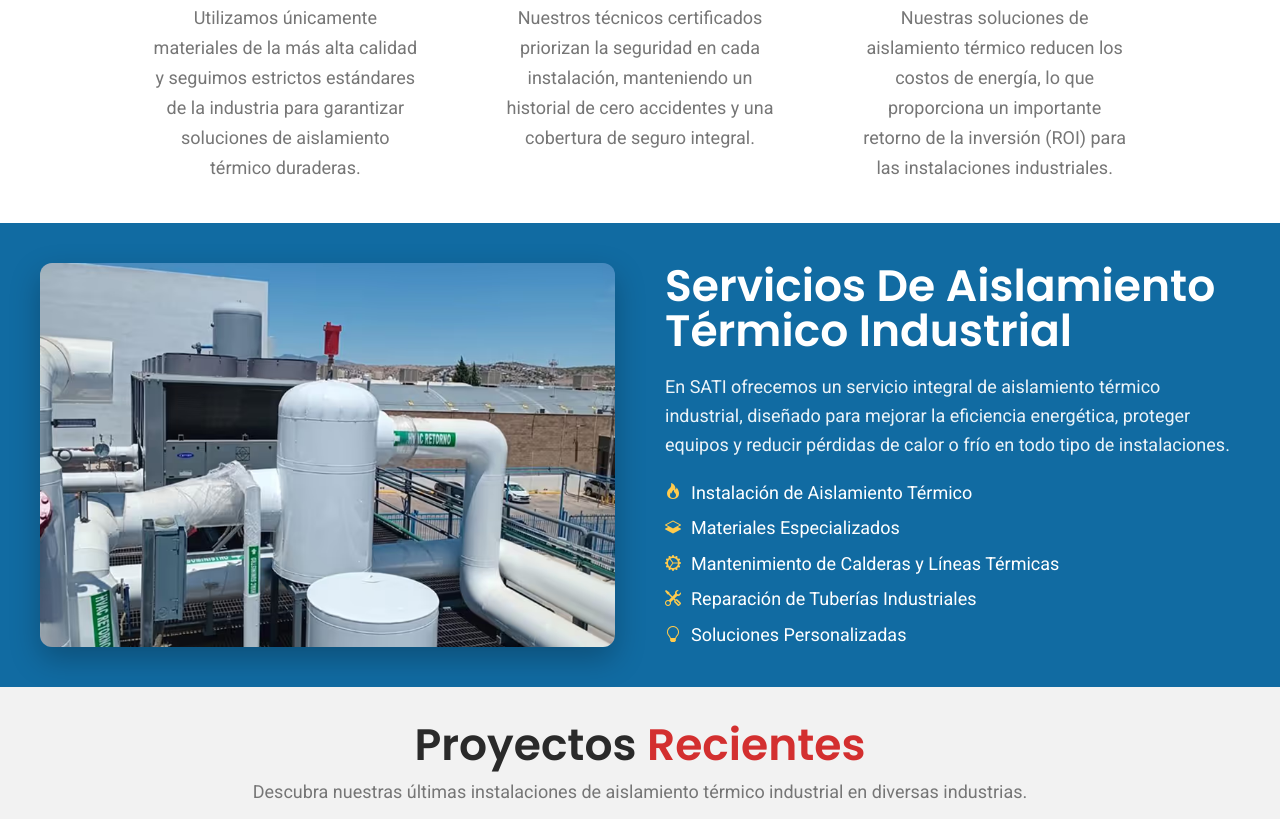
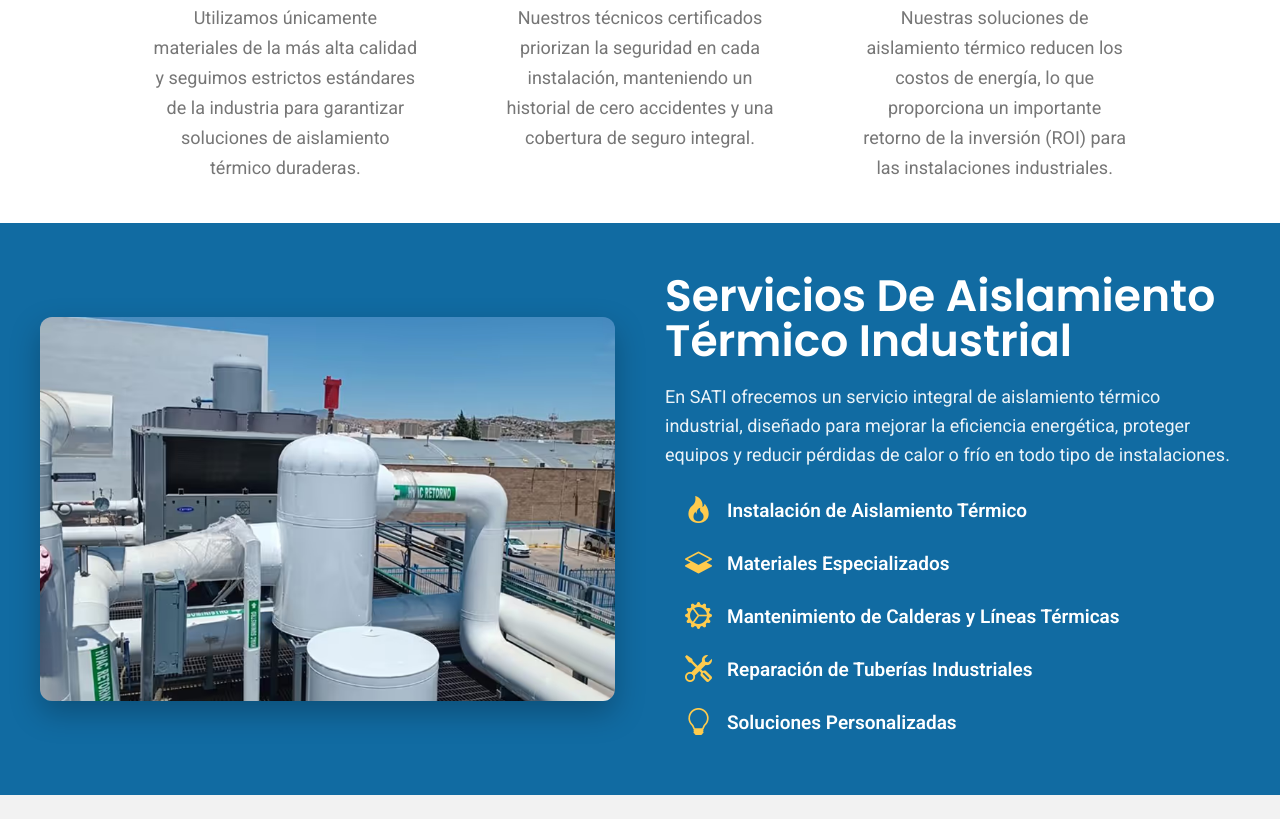
Before and after one commit to Camoralesh27/sati-aislamiento, a website: page src/index.html in a window 1280 px wide. Shown: the part 1607-2426 px from the top of the page. Drawn offline with nearby package versions, Linux system fonts and the light colour scheme; files that its build step writes are made by us from their sources; files whose address does not match are found by name.

Commit message:
modificando font size weight de items y color header info

```diff
--- a/src/scss/layout/_header.scss
+++ b/src/scss/layout/_header.scss
@@ -17,7 +17,7 @@
 
     /* PRIMER CONTACTO */
     &__info {
-        background-color: v.$gray-5;
+        background-color: v.$blue-3;
         display: flex;
         justify-content: space-between;
         color: v.$white;
--- a/src/scss/layout/_servicios.scss
+++ b/src/scss/layout/_servicios.scss
@@ -3,7 +3,7 @@
 
 .servicios {
   background-color: v.$blue-2;
-  padding: 4rem 0;
+  padding: 5rem 0;
   color: v.$white;
 
   &__grid {
@@ -87,15 +87,16 @@
     display: flex;
     flex-direction: column;
     gap: 1rem;
+    padding-left: 2rem;
   }
 
   &__item {
     display: flex;
     align-items: center;
-    gap: 1rem;
+    gap: 1.5rem;
 
     i {
-      font-size: 1.6rem;
+      font-size: 2.7rem;
       color: v.$yellow-1; /* toque de contraste sobre azul */
       flex-shrink: 0;
     }
@@ -103,6 +104,8 @@
     .servicios__item-heading {
       margin: 0;
       line-height: 1.4;
+      font-size: 1.9rem;
+      font-weight: 600;
     }
   }
 }
```
Also changed, not shown: build/css/app.css, 1 other file.
